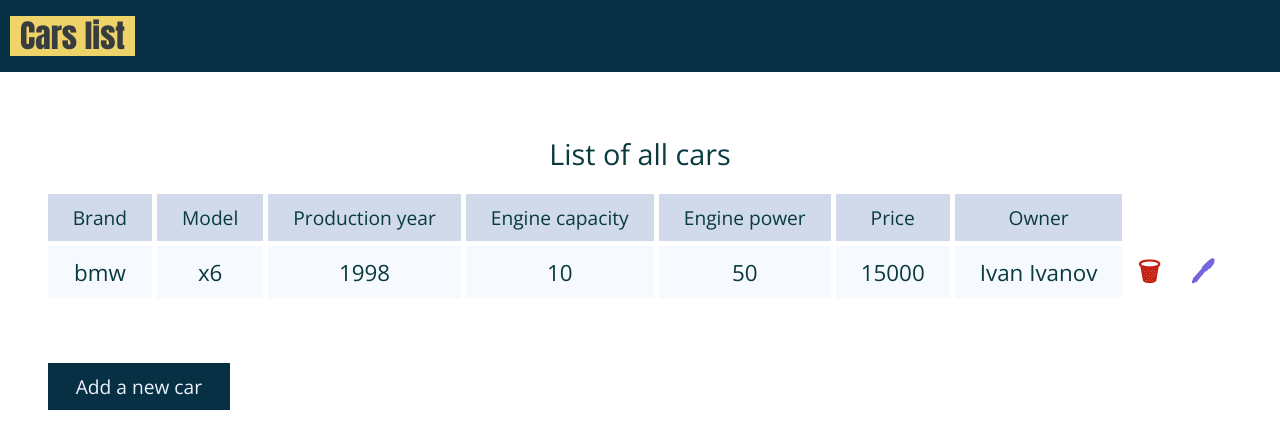
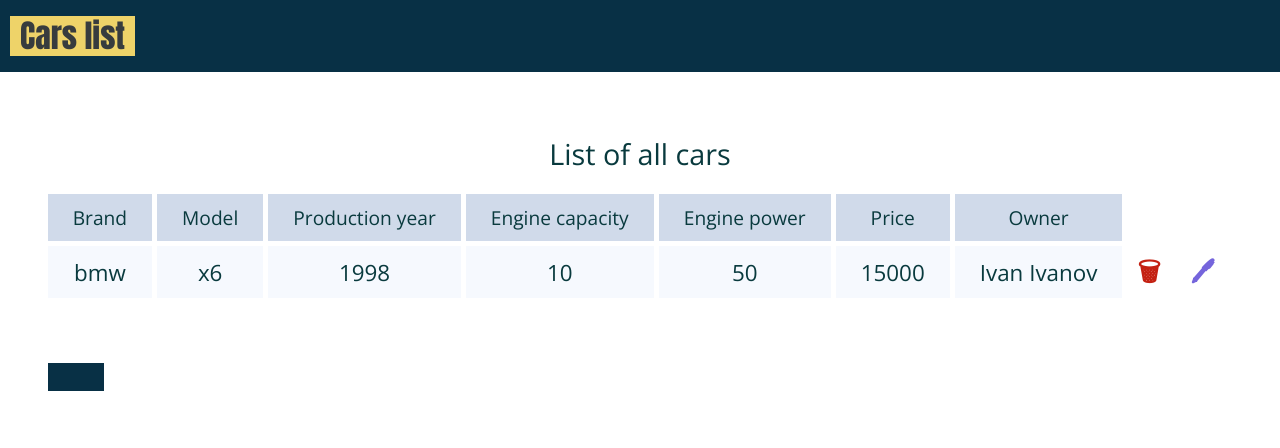
Before and after one commit to olga-arkhipenko/simple-car-list, a React (Create React App) app: page / in a window 1280 px wide. Shown: the top 448 px of the page. Built offline with nearby package versions, Linux system fonts and the light colour scheme.

Commit message:
Created link wrapper component.

```diff
--- a/src/components/PageLink/index.jsx
+++ b/src/components/PageLink/index.jsx
@@ -1,13 +1,16 @@
-import React from 'react';
+import React, { Component } from 'react';
 import { Link } from 'react-router-dom';
 import './style.css';
 
-const PageLink = ({ path, name, type }) => {
-    return (
-        <Link to={ path } className={ `link ${ type || '' }` }>
-            { name || '' }
-        </Link>
-    )
+class PageLink extends Component {
+    render() {
+        const { children } = this.props;
+        return (
+            <Link to={ this.props.path } className={ `link ${ this.props.type || '' }` }>
+                { children }
+            </Link>
+        )
+    }
 };
 
 export default PageLink;
```
